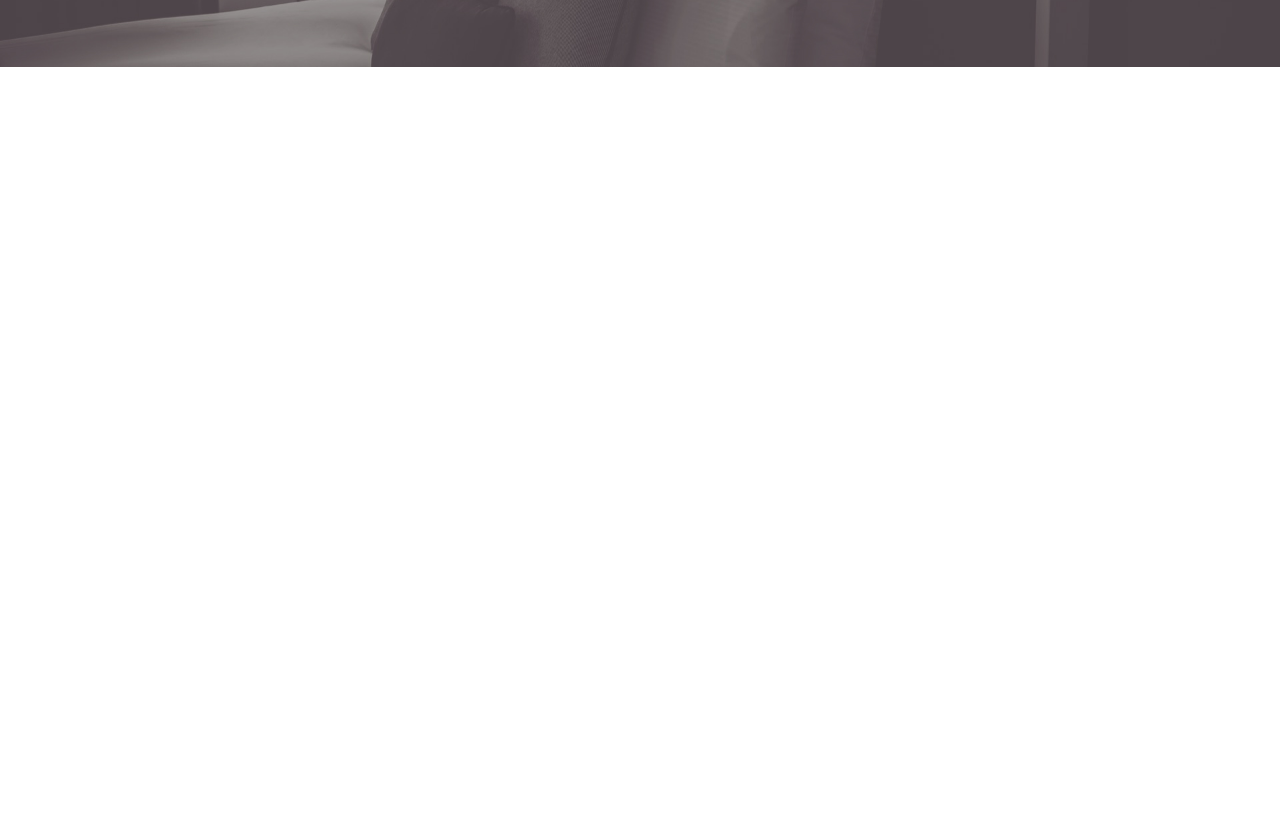
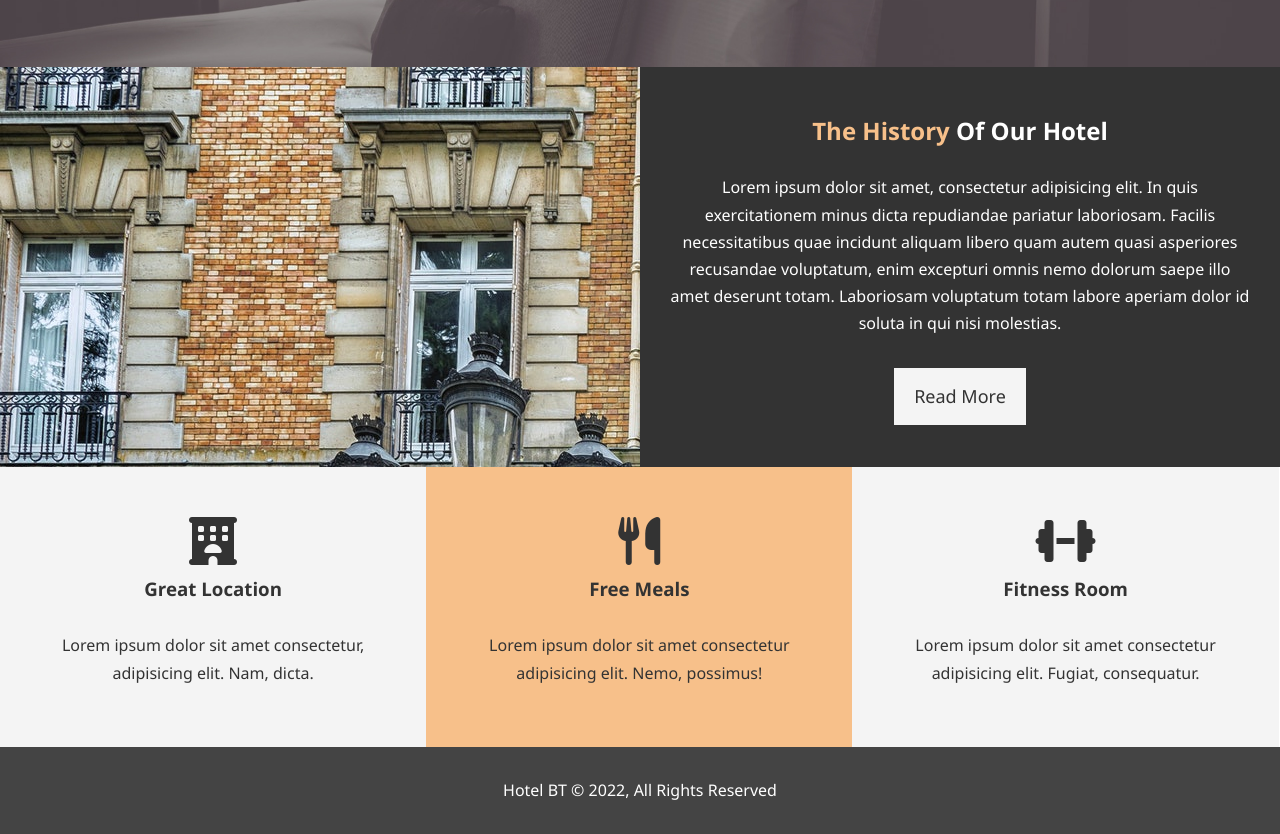
Before and after one commit to sharathnair007/Udemy---Modern-HTML-CSS-From-The-Beginning-Including-Sass-, a plain HTML site: page 4. Hotel Website/hotel_website/index.html in a window 1280 px wide. Shown: the part 600-1434 px from the top of the page. Before the commit the page ends 800 px from the top, so only its background shows below. Drawn offline with Linux system fonts and the light colour scheme.

Commit message:
Added Home Info and Features

```diff
--- a/4. Hotel Website/hotel_website/css/style.css
+++ b/4. Hotel Website/hotel_website/css/style.css
@@ -55,6 +55,30 @@ p {
 .btn:hover {
     background-color: #f7c08a;
     color: #333;
+}
+
+.btn-light {
+    color: #333;
+    background-color: #f4f4f4;
+}
+
+.bg-dark {
+    background: #333;
+    color: #fff;
+}
+
+.bg-light {
+    background: #f4f4f4;
+    color: #333;
+}
+
+.bg-primary {
+    background: #f7c08a;
+    color: #333;
+}
+
+.clr {
+    clear: both;
 }
 
 /* Navbar */
@@ -117,3 +141,49 @@ p {
     line-height: 1.7em;
     padding-bottom: 20px;
 }
+
+
+/* Home Info */
+#home-info {
+    height: 400px;
+}
+
+#home-info .info-content{
+    float: right;
+    width: 50%;
+    height: 100%;
+    text-align: center;
+    padding: 50px 30px;
+    overflow: hidden;
+}
+
+#home-info .info-img {
+    float: left;
+    width: 50%;
+    background: url('../img/photo-1.jpg') no-repeat;
+    min-height: 100%;
+}
+
+#home-info .info-content p {
+    padding-bottom: 20px;
+}
+
+.box {
+    float: left;
+    width: 33.3%;
+    text-align: center;
+    padding: 50px;
+}
+
+.box i {
+    margin-bottom: 10px;
+    }
+
+/* Footer */
+
+#main-footer {
+    text-align: center;
+    background-color: #444;
+    color: #fff;
+    padding: 20px;
+}
--- a/4. Hotel Website/hotel_website/index.html
+++ b/4. Hotel Website/hotel_website/index.html
@@ -9,6 +9,7 @@
       name="keywords"
       content="hotel, hotels in boston, stays at Boston, best hotels in Boston"
     />
+    <script src="https://kit.fontawesome.com/e45bbc5087.js" crossorigin="anonymous"></script>
     <link rel="stylesheet" href="./css/style.css" />
     <title>Hotel BT | Welcome</title>
   </head>
@@ -32,5 +33,33 @@
           </div>
       </div>
     </header>
+    <section id="home-info" class="bg-dark">
+        <div class="info-img"></div>
+        <div class="info-content">
+            <h2><span class="text-primary">The History</span> Of Our Hotel</h2>
+            <p>Lorem ipsum dolor sit amet, consectetur adipisicing elit. In quis exercitationem minus dicta repudiandae pariatur laboriosam. Facilis necessitatibus quae incidunt aliquam libero quam autem quasi asperiores recusandae voluptatum, enim excepturi omnis nemo dolorum saepe illo amet deserunt totam. Laboriosam voluptatum totam labore aperiam dolor id soluta in qui nisi molestias.</p>
+            <a href="./about.html" class="btn btn-light">Read More</a>
+        </div>
+    </section>
+    <section id="features">
+        <div class="box bg-light">
+            <i class="fas fa-hotel fa-3x"></i>
+            <h3>Great Location</h3>
+            <p>Lorem ipsum dolor sit amet consectetur, adipisicing elit. Nam, dicta.</p>
+        </div>
+        <div class="box bg-primary">
+            <i class="fas fa-utensils fa-3x"></i>
+            <h3>Free Meals</h3>
+            <p>Lorem ipsum dolor sit amet consectetur adipisicing elit. Nemo, possimus!</p>
+        </div>
+        <div class="box bg-light">
+            <i class="fas fa-dumbbell fa-3x"></i>
+            <h3>Fitness Room</h3>
+            <p>Lorem ipsum dolor sit amet consectetur adipisicing elit. Fugiat, consequatur.</p>
+        </div>
+    </section>
+    <div class="clr"></div>
+    <footer id="main-footer">
+        <p>Hotel BT &copy; 2022, All Rights Reserved</p>
   </body>
 </html>
```
